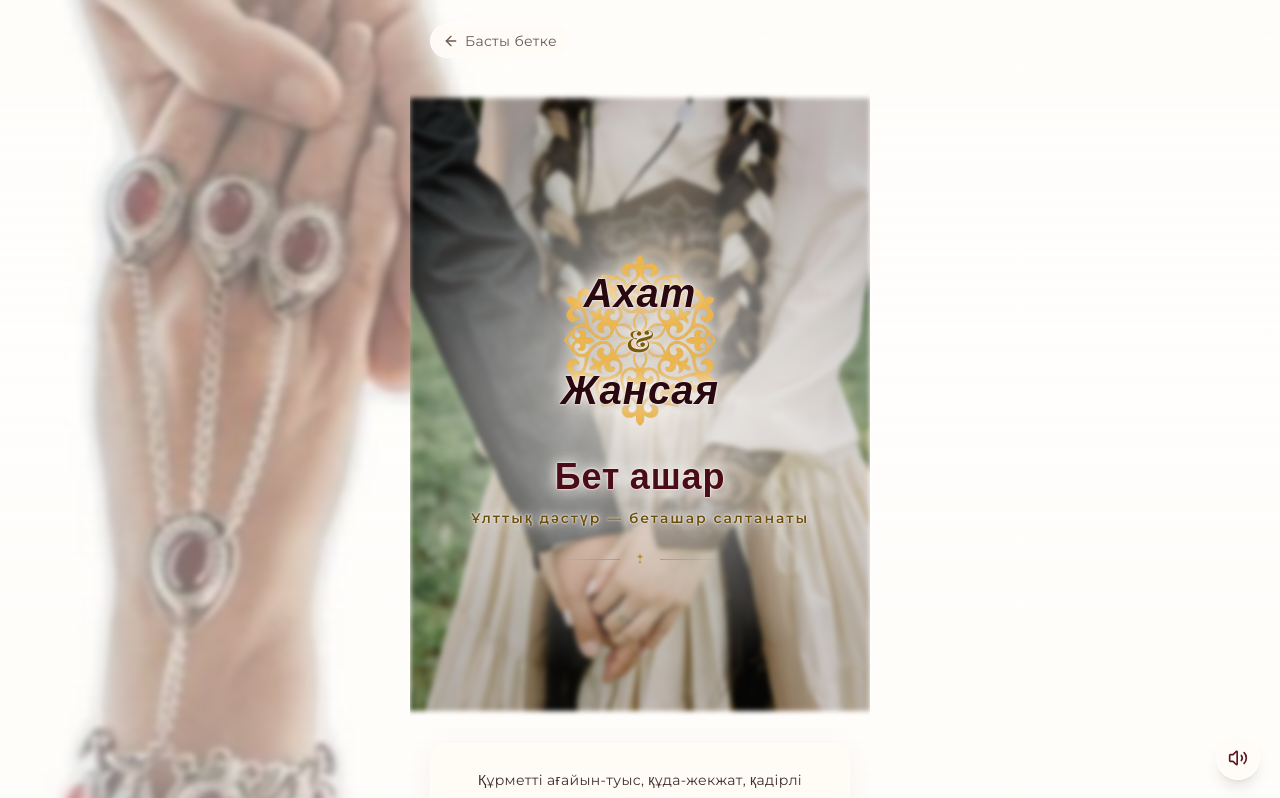
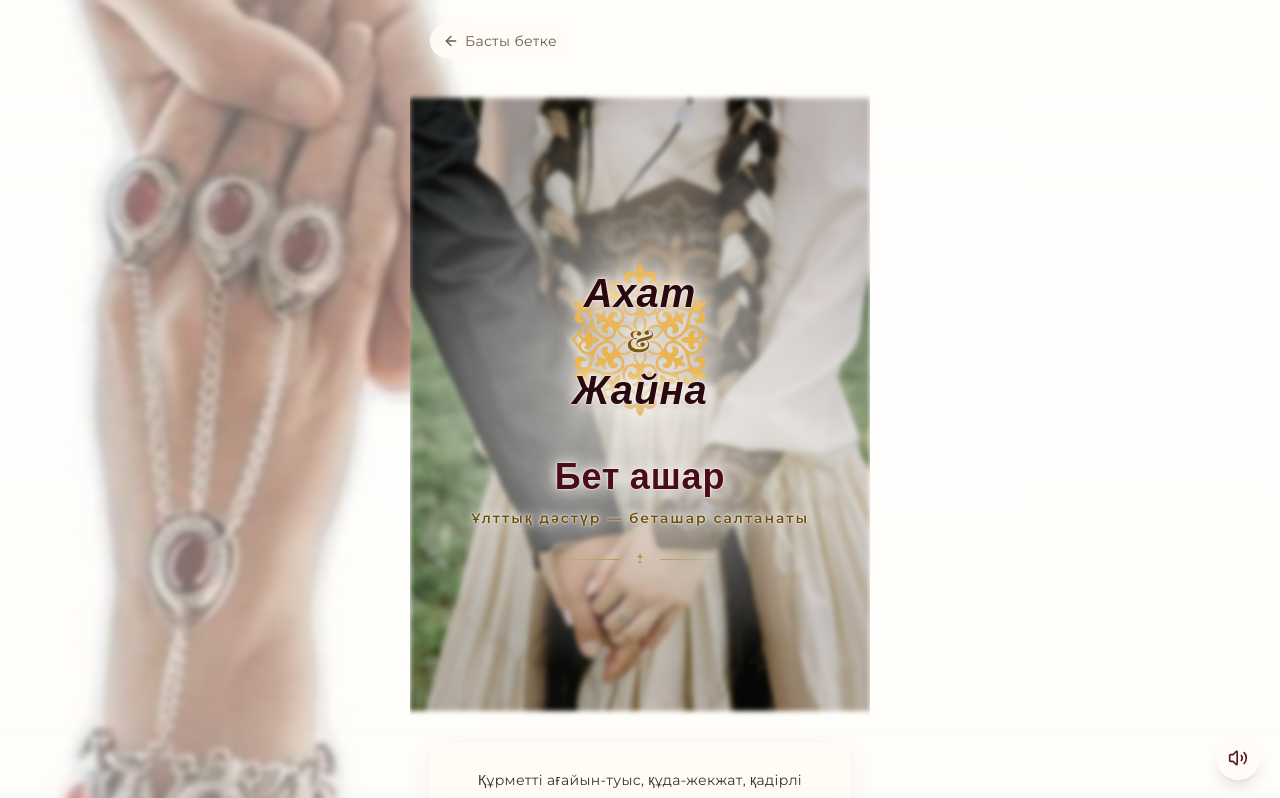
Before and after one commit to Khaldybek/test, a Next.js app: page /bet-ashar in a window 1280 px wide. Shown: the top 798 px of the page. Built offline with nearby package versions, Linux system fonts and the light colour scheme.

Commit message:
Rename bride name from Жансая to Жайна.
Co-authored-by: Cursor <cursoragent@cursor.com>

```diff
--- a/app/bet-ashar/page.tsx
+++ b/app/bet-ashar/page.tsx
@@ -3,7 +3,7 @@ import { EventPage } from "@/components/event-page"
 import { BET_ASHAR } from "@/lib/wedding-config"
 
 export const metadata: Metadata = {
-  title: "Бет ашар — Ахат & Жансая",
+  title: "Бет ашар — Ахат & Жайна",
   description: "Беташар салтанатына шақыру. 8 шілде 2026 ж., мекенжай және қатысуды растау.",
 }
 
--- a/app/layout.tsx
+++ b/app/layout.tsx
@@ -23,7 +23,7 @@ const playfair = Playfair_Display({
 })
 
 export const metadata: Metadata = {
-  title: 'Той жайлы шақыру — Ахат & Жансая',
+  title: 'Той жайлы шақыру — Ахат & Жайна',
   description:
     'Приглашение на свадебные торжества: Бет ашар и Той банкет. Ждём вас!',
   generator: 'v0.app',
--- a/app/toi-banket/page.tsx
+++ b/app/toi-banket/page.tsx
@@ -2,7 +2,7 @@ import type { Metadata } from "next"
 import { BanketPage } from "@/components/banket-page"
 
 export const metadata: Metadata = {
-  title: "Той банкет — Ахат & Жансая",
+  title: "Той банкет — Ахат & Жайна",
   description: "Үйлену тойына шақыру. 10 шілде 2026 ж., мейрамхана мекенжайы және қатысуды растау.",
 }
 
--- a/lib/wedding-config.ts
+++ b/lib/wedding-config.ts
@@ -5,7 +5,7 @@
 
 export const COUPLE = {
   groom: "Ахат",
-  bride: "Жансая",
+  bride: "Жайна",
   greeting:
     "Құрметті қонақтар! С огромной радостью приглашаем вас разделить с нами самые важные и счастливые события нашей жизни.",
   footerDate: "2026",
```
